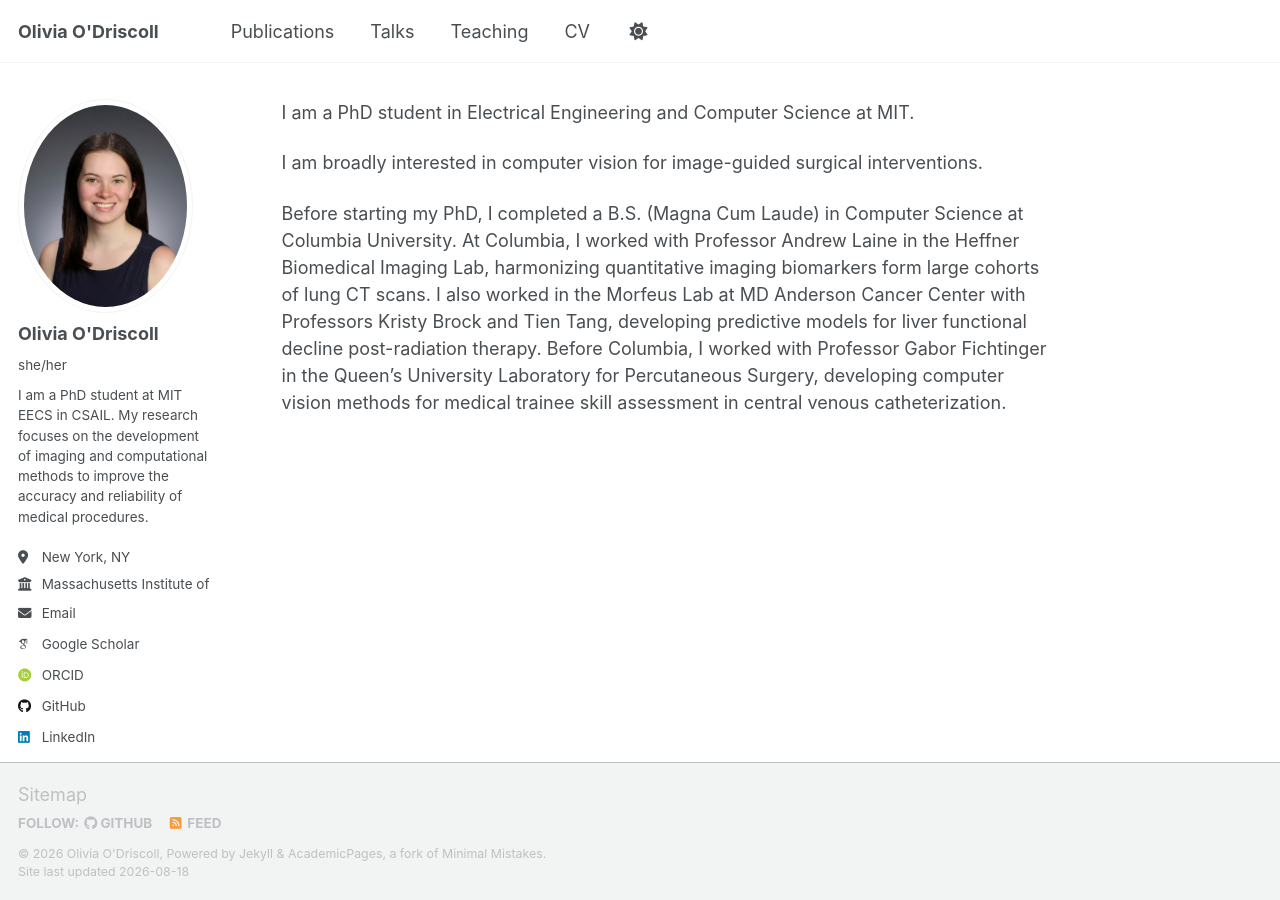
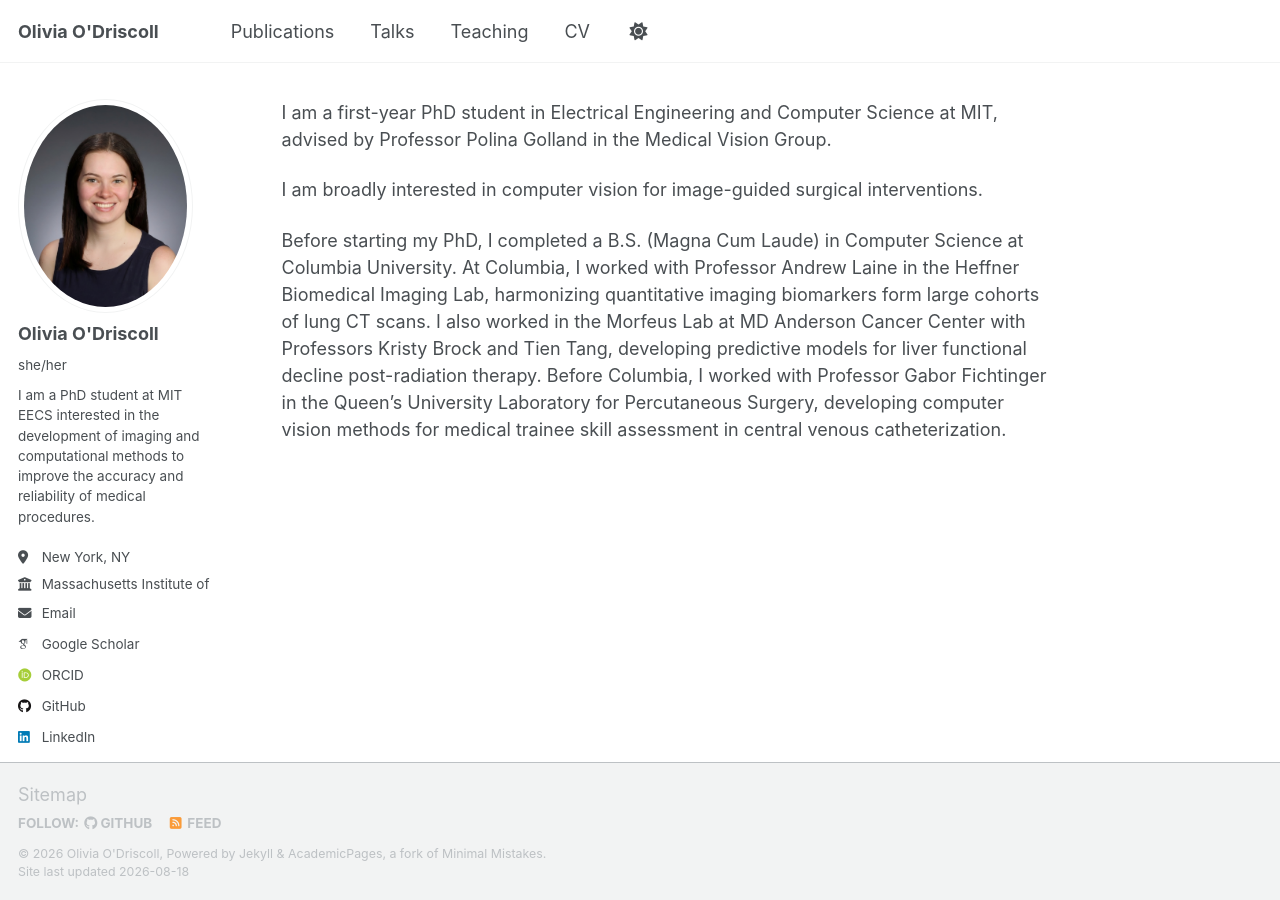
Before and after one commit to OliviaODriscoll/oliviaodriscoll.github.io, a Jekyll site: the page built from _pages/about.md, in a window 1280 px wide. Built offline with Jekyll 4.4.1, drawn with Linux system fonts in a browser that asks for light colours; some web fonts are replaced; a script that is not in the unit is left out.

Commit message:
update bio

```diff
--- a/_config.yml
+++ b/_config.yml
@@ -25,7 +25,7 @@ author:
   avatar           : "oodriscoll_headshot.jpeg"
   name             : "Olivia O'Driscoll"
   pronouns         : "she/her"
-  bio              : "I am a PhD student at MIT EECS in CSAIL. My research focuses on the development of imaging and computational methods to improve the accuracy and reliability of medical procedures."
+  bio              : "I am a PhD student at MIT EECS interested in the development of imaging and computational methods to improve the accuracy and reliability of medical procedures."
   location         : "New York, NY"
   employer         : "Massachusetts Institute of Technology"
   uri              : # URL
--- a/_pages/about.md
+++ b/_pages/about.md
@@ -6,7 +6,7 @@ redirect_from:
   - /about/
   - /about.html
 ---
-I am a PhD student in Electrical Engineering and Computer Science at MIT.
+I am a first-year PhD student in Electrical Engineering and Computer Science at MIT, advised by Professor Polina Golland in the Medical Vision Group.
 
 I am broadly interested in computer vision for image-guided surgical interventions.
 
```
